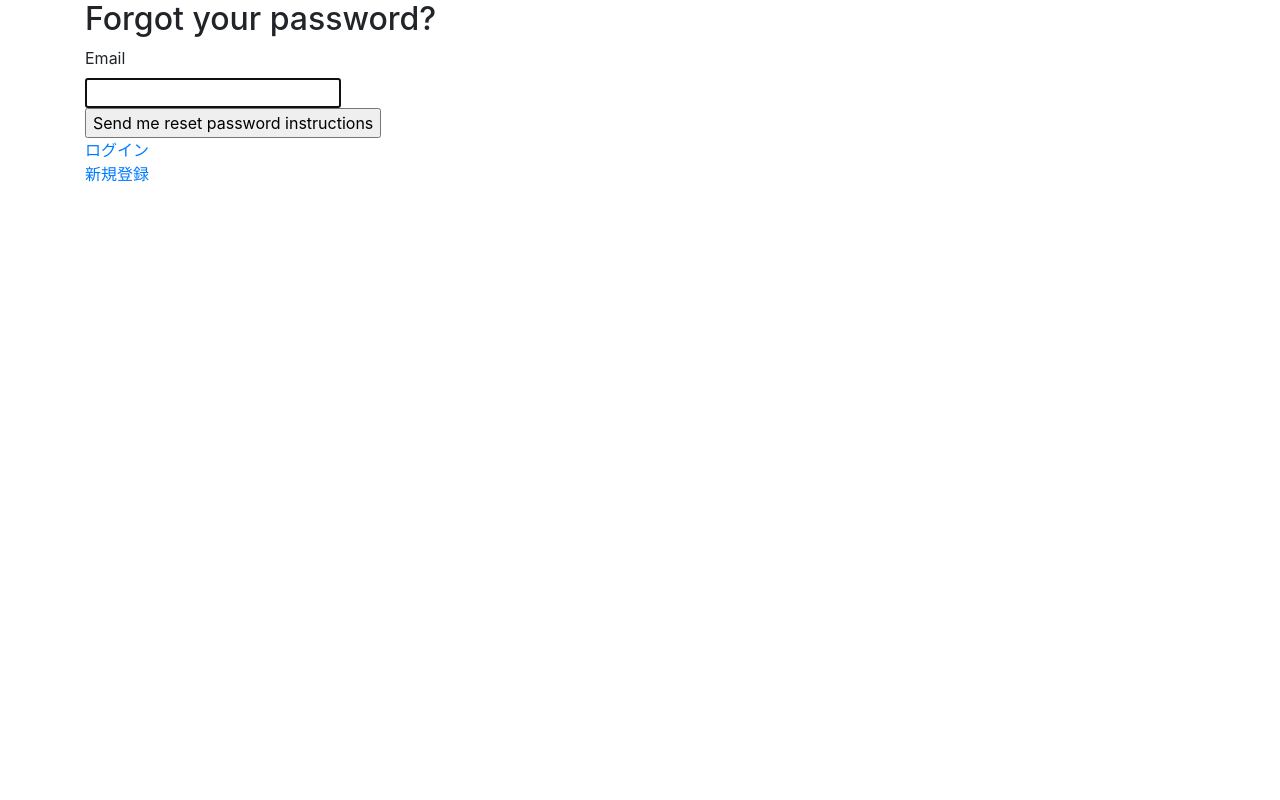
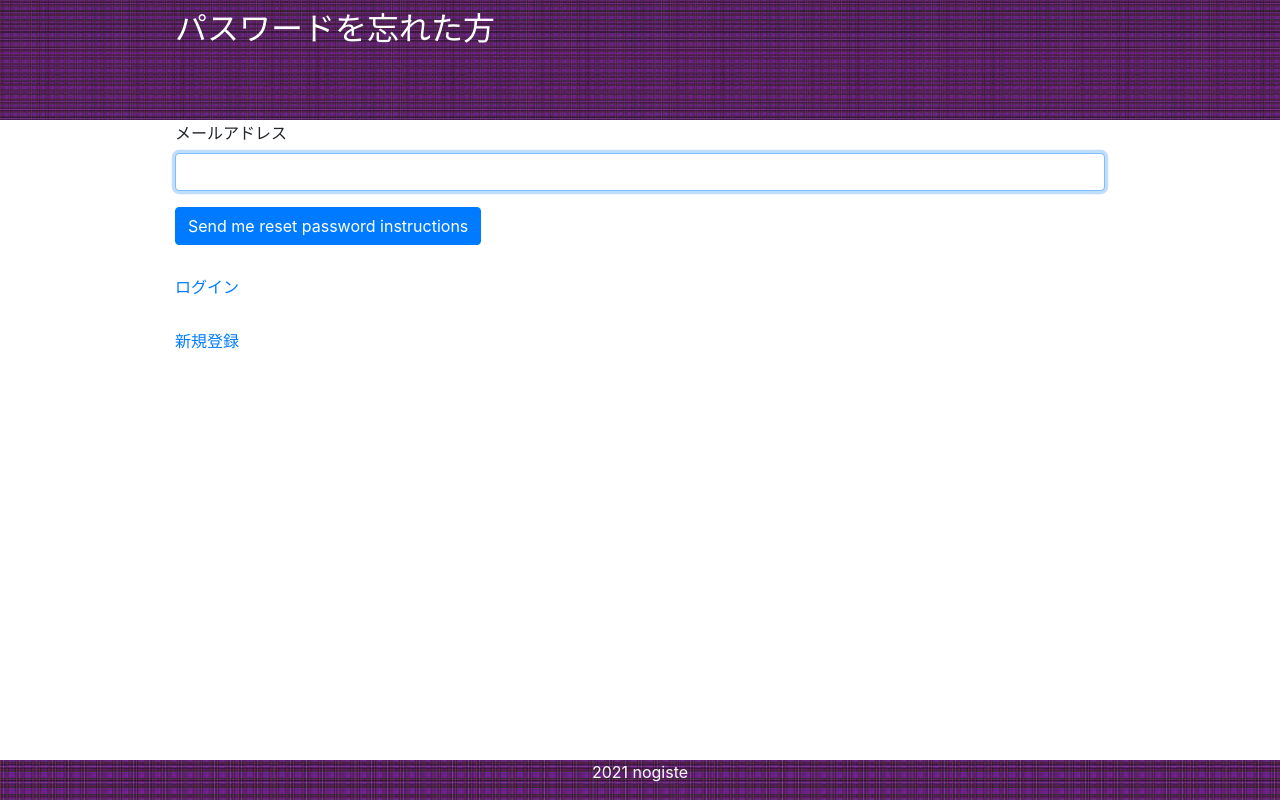
Before and after one commit to Masaki-isaka/nogiste, a Rails app: page /nogimasas/password/new in a window 1280 px wide. Run offline with Rails 7, Linux system fonts and the light colour scheme; style sheets or scripts are compiled from the project's sources; parts of the project's set-up code (start-up, migrations or seed data) failed here and were passed over; some libraries are stand-ins or nearby versions.

Commit message:
first commit

```diff
--- a/app/assets/stylesheets/nogizakas.scss
+++ b/app/assets/stylesheets/nogizakas.scss
@@ -72,6 +72,14 @@ footer{
   padding-top: 78px;
 }
 
+  .login{
+  padding-top: 60px;
+}
+
+  .check{
+  margin-left: 20px;
+}
+
 }
 
 
--- a/app/controllers/application_controller.rb
+++ b/app/controllers/application_controller.rb
@@ -1,4 +1,5 @@
 class ApplicationController < ActionController::Base
+    layout"nogizaka"
 
     def after_sign_in_path_for(resource)
         if Nogizaka.where(name: current_nogimasa.username).blank?
--- a/app/views/devise/passwords/new.html.erb
+++ b/app/views/devise/passwords/new.html.erb
@@ -1,16 +1,27 @@
-<h2>Forgot your password?</h2>
+<h2 class="text-white" style="padding-top: 10px;">パスワードを忘れた方</h2>
 
 <%= form_for(resource, as: resource_name, url: password_path(resource_name), html: { method: :post }) do |f| %>
   <%= render "devise/shared/error_messages", resource: resource %>
 
-  <div class="field">
-    <%= f.label :email %><br />
-    <%= f.email_field :email, autofocus: true, autocomplete: "email" %>
+  <div class="login">
+    <div class="form-group" style="padding-top: 65px;">
+      <%= f.label :メールアドレス %><br />
+      <%= f.email_field :email, class:"form-control", autofocus: true, autocomplete: "email" %>
+    </div>
   </div>
 
   <div class="actions">
-    <%= f.submit "Send me reset password instructions" %>
+    <%= f.submit "Send me reset password instructions", class:"btn btn-primary"%>
   </div>
 <% end %>
 
-<%= render "devise/shared/links" %>
+<div style="margin-top: 30px;">
+  <%- if controller_name != 'sessions' %>
+    <%= link_to "ログイン", new_session_path(resource_name) %><br />
+  <% end %>
+</div>
+
+<div style="margin-top: 30px;">
+<%- if devise_mapping.registerable? && controller_name != 'registrations' %>
+  <%= link_to "新規登録", new_registration_path(resource_name) %><br />
+<% end %>
```
Also changed, not shown: app/views/devise/registrations/new.html.erb (+16 -11 lines), app/views/devise/sessions/new.html.erb (+21 -8 lines).
